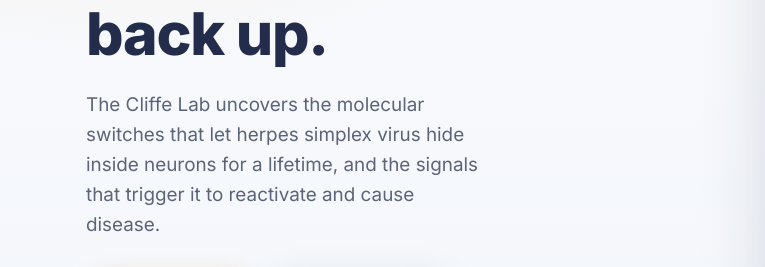
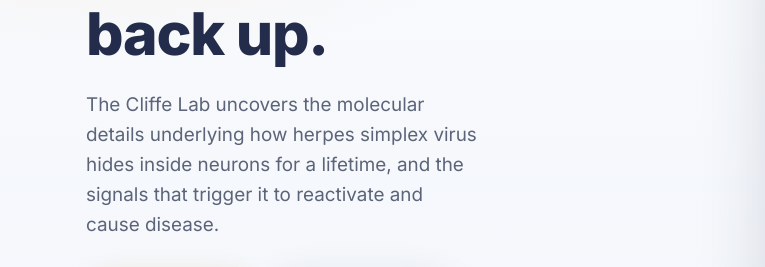
Before and after one commit to schiracha/cliffelab, a plain HTML site: page index.html in a window 1280 px wide. Shown: the part 988-1255 px from the top of the page, 0-765 px from the left. Drawn offline with nearby package versions, Linux system fonts and the light colour scheme; no server answers.

Commit message:
Update index.html

```diff
--- a/index.html
+++ b/index.html
@@ -54,7 +54,7 @@
       <div data-reveal>
         <p style="text-transform:uppercase;letter-spacing:.16em;font-size:.72rem;font-weight:700;color:#E57200;margin:0 0 14px">Molecular Virology · Neuroscience</p>
         <h1 style="font-size:clamp(2.3rem,4.6vw,3.7rem);color:#232D4B;font-weight:800;line-height:1.15;letter-spacing:-.02em;margin:0">How viruses go <span style="color:#E57200">silent</span> — and how they wake back up.</h1>
-        <p style="font-size:1.18rem;color:#5b6478;margin:22px 0 30px;max-width:33ch">The Cliffe Lab uncovers the molecular switches that let herpes simplex virus hide inside neurons for a lifetime, and the signals that trigger it to reactivate and cause disease.</p>
+        <p style="font-size:1.18rem;color:#5b6478;margin:22px 0 30px;max-width:33ch">The Cliffe Lab uncovers the molecular details underlying how herpes simplex virus hides inside neurons for a lifetime, and the signals that trigger it to reactivate and cause disease.</p>
         <div style="display:flex;gap:14px;flex-wrap:wrap">
           <a href="index.html#join" style="display:inline-flex;align-items:center;gap:9px;font-weight:700;font-size:.98rem;padding:14px 26px;border-radius:100px;background:#E57200;color:#fff;box-shadow:0 10px 26px rgba(229,114,0,.32);transition:transform .2s,box-shadow .25s" style-hover="transform:translateY(-2px);box-shadow:0 16px 34px rgba(229,114,0,.4)">Join the Lab
             <svg width="16" height="16" viewBox="0 0 16 16" fill="none"><path d="M3 8h10M9 4l4 4-4 4" stroke="#fff" stroke-width="2" stroke-linecap="round" stroke-linejoin="round"/></svg>
```
